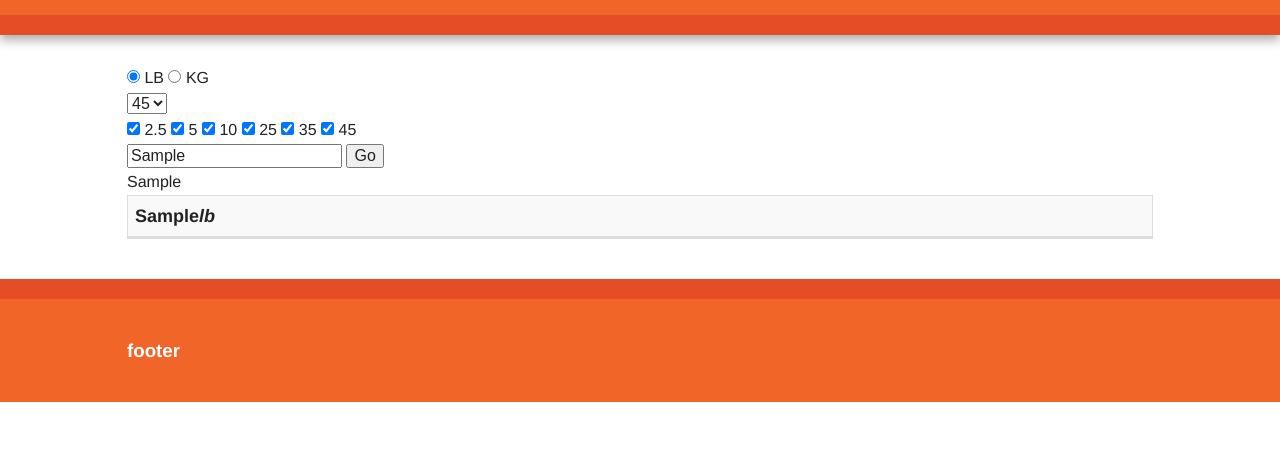
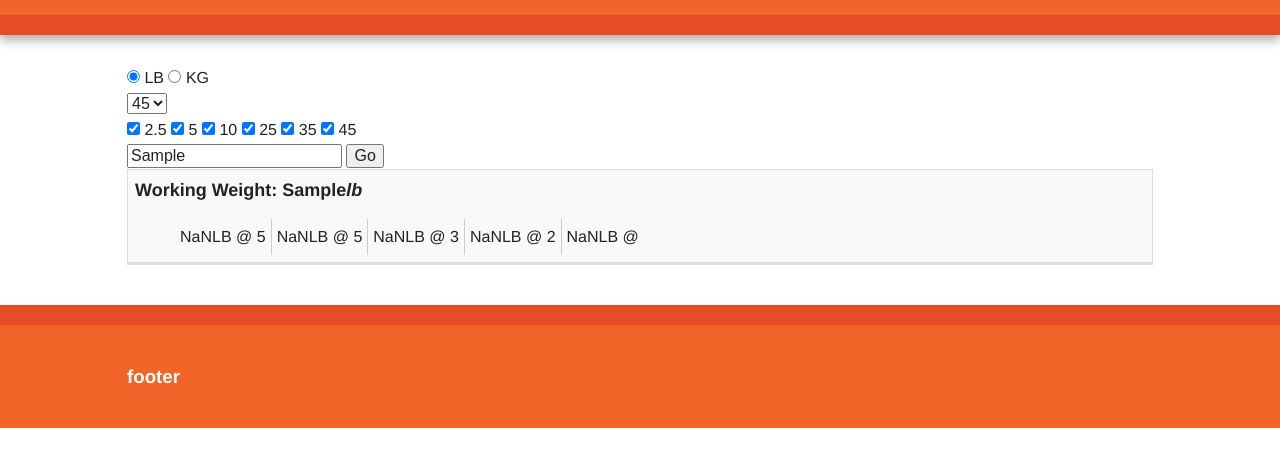
Before and after one commit to ssickman/barbell, a plain HTML site: page index.html in a window 1280 px wide. Both pictures are taken after typing "Sample" into the empty fields and a click on the button "Go". Shown: the part 54-520 px from the top of the page. Drawn offline with Linux system fonts and the light colour scheme.

Commit message:
begin warmup concept

```diff
--- a/css/main.css
+++ b/css/main.css
@@ -53,6 +53,10 @@ textarea {
     background: #ccc;
     color: #000;
     padding: 0.2em 0;
+}
+
+ul{
+	list-style: none;
 }
 
 
@@ -165,12 +169,13 @@ nav a:hover {
 	padding: 0;
 	margin: 0;
 	list-style: none;
-} .weight-configuration li{
+} .weight-configuration >  li{
 	padding: 7px;
 	background: #f9f9f9;
 	border: 1px solid #ddd;
 	border-bottom-width: 3px;
 	margin-bottom: 10px;
+	overflow: hidden;
 } .weight-configuration div.weight{
 	font-weight: bold;
 	font-size: 18px;
@@ -180,7 +185,15 @@ nav a:hover {
 }
 
 
-
+ul.set{
+	overflow: hidden;
+} ul.sets > li {
+	float: left;
+	padding: 5px;
+	border-right: 1px solid #ccc;
+} ul.sets > li:last-child {
+	border-right: none;
+}
 
 
 
--- a/index.html
+++ b/index.html
@@ -2,7 +2,7 @@
 <!--[if lt IE 7]>      <html class="no-js lt-ie9 lt-ie8 lt-ie7"> <![endif]-->
 <!--[if IE 7]>         <html class="no-js lt-ie9 lt-ie8"> <![endif]-->
 <!--[if IE 8]>         <html class="no-js lt-ie9"> <![endif]-->
-<!--[if gt IE 8]><!--> <html class="no-js"> <!--<![endif]-->
+<html class="no-js" manifest="barbell.manifest">
     <head>
         <meta charset="utf-8">
         <meta http-equiv="X-UA-Compatible" content="IE=edge,chrome=1">
@@ -61,20 +61,27 @@
 
 				<div class="weight-to-calculate">
 					<input type="text" data-bind="value: weightToCalculate" />
-					<button data-bind="click: calculateWeight">Go</button>
+					<button data-bind="click: calculateSets">Go</button>
 				</div>
 
-             	<span data-bind="text: weightToCalculate"></span>
+
 
               	<ul class="weight-configuration" data-bind="foreach: plateConfigurations">
               		<li>
               			<div class="weight">
-              				<span data-bind="text: weight"></span><span data-bind="text: unit"  class="unit"></span>
+              				Working Weight: <span data-bind="text: weight"></span><span data-bind="text: unit"  class="unit"></span>
               			</div>
-              			<div class="plate-breakdown" data-bind="foreach: plateConfiguration">
-              				<span data-bind="text: size"></span> - <span data-bind="text: count"></span><br />
-              			</div>
+              			<ul data-bind="foreach: sets" class="sets">
+							<li>
+								<div class="weight-reps">
+									<span data-bind="text: weight"></span><span data-bind="text: $parent.unit"></span> @ <span data-bind="text: reps, visible: reps> 0">reps</span>
+								</div>
+		              			<div class="plate-breakdown" data-bind="foreach: plateConfiguration">
 
+		              				<span data-bind="text: count"></span>x<span data-bind="text: size"></span><br />
+		              			</div>
+		              		</li>
+						</ul>
                			<div class="additional-weight" data-bind="visible: additional > 0">
                				<span data-bind="text:additional"></span><span data-bind="text: unit"  ></span>
                				&nbsp;left
@@ -94,7 +101,7 @@
             </footer>
         </div>
 
-        <script src="js/knockout-3.0.0.js"></script>
+        <script src="js/vendor/knockout-3.0.0.js"></script>
 
         <script src="js/main.js"></script>
 
--- a/js/main.js
+++ b/js/main.js
@@ -7,6 +7,13 @@ var plateWeights = {
 	"LB": [2.5,   5, 10, 25, 35, 45],
 	"KG": [  1, 2.5,  5, 10, 15, 20]
 };
+
+var warmupScheme = [
+	{ reps: 5, percent: 40},
+	{ reps: 5, percent: 50},
+	{ reps: 3, percent: 67},
+	{ reps: 2, percent: 80},
+];
 
 var BarbellView = function()
 {
@@ -65,10 +72,60 @@ var BarbellView = function()
 	self.totalPlateConfigurations = self.storageHandler.getWithDefault('plateConfigurations', [], true);
 	self.plateConfigurations      = ko.observableArray(self.totalPlateConfigurations.slice(0, self.displayConfigurationsNumber));
 
-	console.log(self.plateConfigurations());
+	//console.log(self.plateConfigurations());
 
-	self.calculateWeight = function() {
-		left = self.weightToCalculate() - self.barbellWeight();
+	self.calculateSets= function() {
+		//first calculate 100%
+		sets = [];
+		thisWarmupScheme = warmupScheme.slice(0);
+		thisWarmupScheme.push({ percent:100, reps: 0 });
+
+		for (i = 0; i < thisWarmupScheme.length; i++) {
+			weight = parseInt(self.weightToCalculate() * thisWarmupScheme[i].percent / 100);
+
+			console.log(thisWarmupScheme[i].percent + ' ' + weight);
+
+			plateConfiguration = self.calculateWeight(weight);
+
+			console.log(plateConfiguration.left);
+
+			//weight -= plateConfiguration.left;
+
+			sets.push({
+				weight: weight,
+				reps: thisWarmupScheme[i].reps,
+				percent: thisWarmupScheme[i].percent,
+				plateConfiguration: plateConfiguration
+			});
+		}
+
+
+
+		//keep all plate configs (up to max amount constant)
+		self.totalPlateConfigurations.unshift({
+			unit:       self.weightUnit(),
+			weight:     self.weightToCalculate(),
+			additional: left,
+			sets: sets
+		});
+		self.totalPlateConfigurations.slice(0, 20);
+		//but only display so many
+		self.plateConfigurations(self.totalPlateConfigurations.slice(0, self.displayConfigurationsNumber));
+
+
+		self.storageHandler.set('plateConfigurations', self.totalPlateConfigurations, true);
+
+		if (left > 0) {
+			console.log('sorry bro, add some chainz for that extra ' + left + self.weightUnit());
+		}
+
+
+
+	};
+
+	self.calculateWeight = function(weightToCalculate) {
+		//console.log(weightToCalculate);
+		left = weightToCalculate - self.barbellWeight();
 
 		platesToUse = self.plateWeightsAvailable().slice(0);
 		platesToUse.sort(function(a, b) { return a - b; });
@@ -104,25 +161,9 @@ var BarbellView = function()
 
 		}
 
-		//keep all plate configs (up to max amount constant
-		self.totalPlateConfigurations.unshift({
-			unit:       self.weightUnit(),
-			weight:     self.weightToCalculate(),
-			additional: left,
-			plateConfiguration: plateConfiguration
-		});
-		self.totalPlateConfigurations.slice(0, 20);
-		//but only display so many
-		self.plateConfigurations(self.totalPlateConfigurations.slice(0, self.displayConfigurationsNumber));
+		return plateConfiguration;
 
-
-		self.storageHandler.set('plateConfigurations', self.totalPlateConfigurations, true);
-
-		if (left > 0) {
-			console.log('sorry bro, add some chainz for that extra ' + left + self.weightUnit());
-		}
-
-	}
+	};
 
 	self.formatConfigurations = function(saveFirst){}
 
```
Also changed, not shown: js/vendor/knockout-3.0.0.js (renamed from js/knockout-3.0.0.js), 2 other files.
